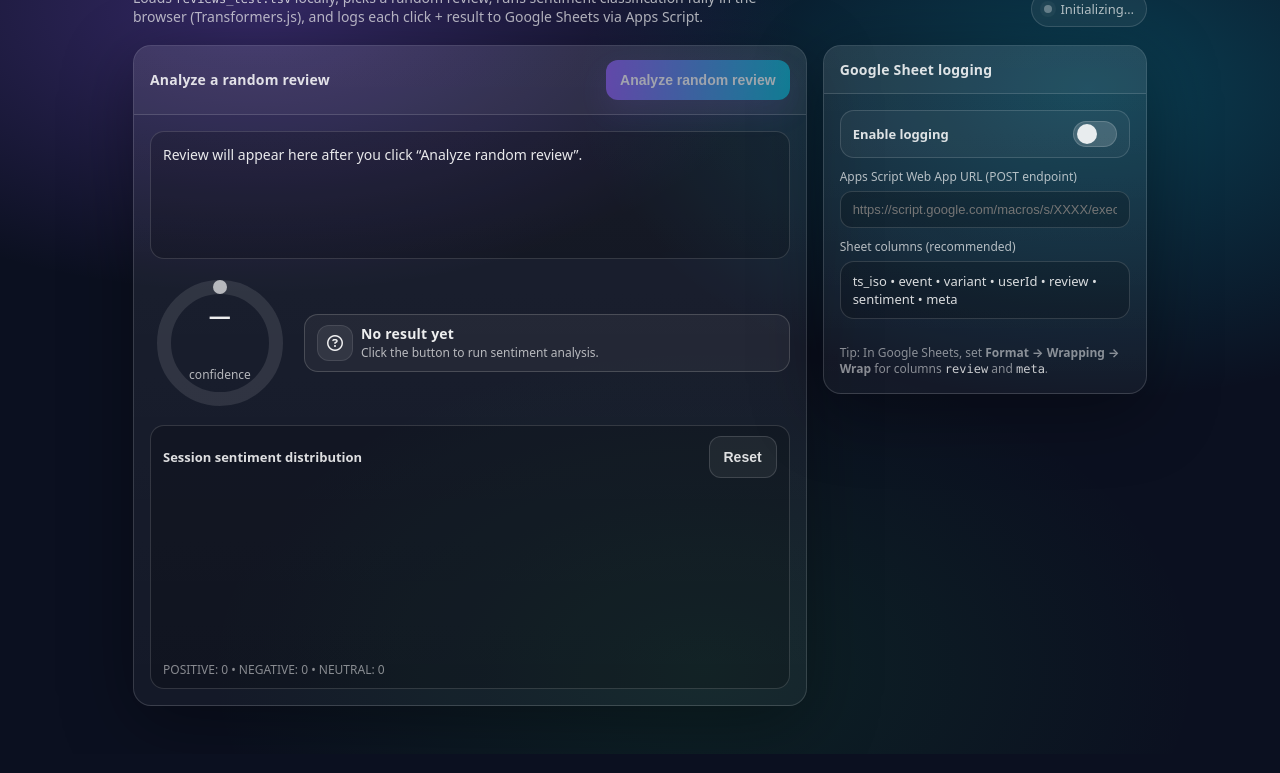
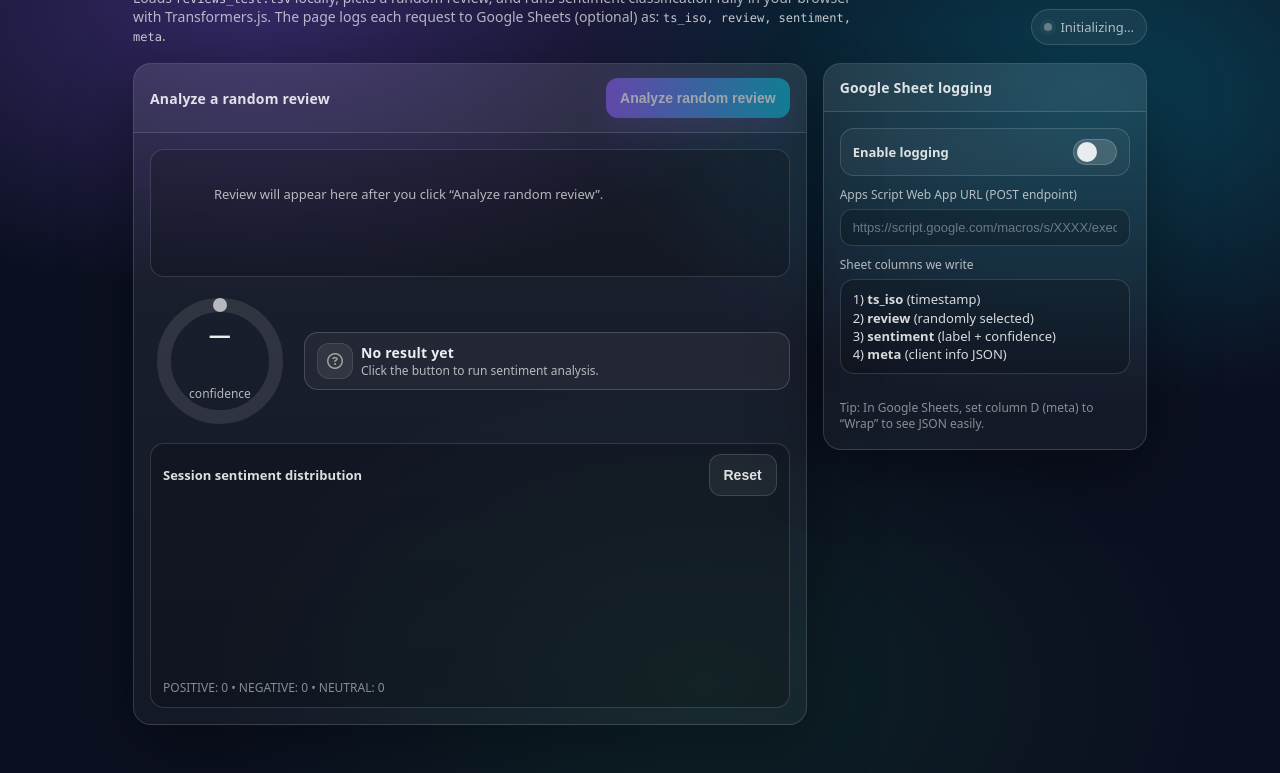
Before and after one commit to ZhenyaZolotukhina/Research-Seminar-2026, a plain HTML site: page index.html in a window 1280 px wide. Shown: the part 78-851 px from the top of the page. Drawn offline with nearby package versions, Linux system fonts and the light colour scheme.

Commit message:
Update index.html

```diff
--- a/index.html
+++ b/index.html
@@ -65,7 +65,7 @@
       color: var(--muted);
       font-size: 14px;
       line-height: 1.35;
-      max-width: 680px;
+      max-width: 720px;
     }
 
     .status{
@@ -205,6 +205,12 @@
       margin: 0;
       color: rgba(255,255,255,0.90);
     }
+    .reviewHint{
+      margin: 0;
+      color: var(--muted);
+      font-size: 13px;
+      line-height: 1.4;
+    }
 
     .resultTop{
       display: grid;
@@ -291,7 +297,16 @@
     .accentNeg{ border-color: rgba(239,68,68,0.35); background: rgba(239,68,68,0.10); }
     .accentNeu{ border-color: rgba(163,163,163,0.30); background: rgba(163,163,163,0.08); }
 
-    .mini{ margin-top: 14px; display: grid; gap: 12px; }
+    .accentPos .icon{ color: var(--pos); }
+    .accentNeg .icon{ color: var(--neg); }
+    .accentNeu .icon{ color: var(--neu); }
+
+    .mini{
+      margin-top: 14px;
+      display: grid;
+      grid-template-columns: 1fr;
+      gap: 12px;
+    }
 
     .chartWrap{
       border-radius: 14px;
@@ -301,9 +316,18 @@
     }
     canvas{ width: 100%; height: 160px; display: block; }
 
-    .settings{ display: grid; gap: 10px; }
-    .field{ display: grid; gap: 6px; }
-    label{ font-size: 12px; color: var(--muted); }
+    .settings{
+      display: grid;
+      gap: 10px;
+    }
+    .field{
+      display: grid;
+      gap: 6px;
+    }
+    label{
+      font-size: 12px;
+      color: var(--muted);
+    }
     input[type="text"]{
       width: 100%;
       border-radius: 12px;
@@ -314,6 +338,7 @@
       outline: none;
       font-size: 13px;
     }
+    input[type="text"]::placeholder{ color: rgba(255,255,255,0.38); }
 
     .toggleRow{
       display: flex;
@@ -377,8 +402,8 @@
       <div class="brand">
         <h1>Review Sentiment Explorer</h1>
         <p>
-          Loads <code>reviews_test.tsv</code> locally, picks a random review, runs sentiment classification fully in the browser (Transformers.js),
-          and logs each click + result to Google Sheets via Apps Script.
+          Loads <code>reviews_test.tsv</code> locally, picks a random review, and runs sentiment classification fully in your browser with Transformers.js.
+          The page logs each request to Google Sheets (optional) as: <code>ts_iso, review, sentiment, meta</code>.
         </p>
       </div>
 
@@ -391,7 +416,6 @@
     </header>
 
     <div class="grid">
-      <!-- Left: Review + result -->
       <section class="card">
         <div class="head">
           <h2>Analyze a random review</h2>
@@ -405,7 +429,9 @@
 
         <div class="body">
           <div class="reviewBox" aria-live="polite">
-            <p class="reviewText" id="reviewText">Review will appear here after you click “Analyze random review”.</p>
+            <p class="reviewText" id="reviewText">
+              <span class="reviewHint">Review will appear here after you click “Analyze random review”.</span>
+            </p>
           </div>
 
           <div class="error" id="errorBox"></div>
@@ -447,7 +473,6 @@
         </div>
       </section>
 
-      <!-- Right: Logging settings -->
       <aside class="card">
         <div class="head">
           <h2>Google Sheet logging</h2>
@@ -467,14 +492,17 @@
             </div>
 
             <div class="field">
-              <label>Sheet columns (recommended)</label>
+              <label>Sheet columns we write</label>
               <div style="border:1px solid var(--line); background:rgba(0,0,0,0.18); border-radius:14px; padding:10px 12px; color:rgba(255,255,255,0.84); font-size:13px; line-height:1.4;">
-                ts_iso • event • variant • userId • review • sentiment • meta
+                1) <b>ts_iso</b> (timestamp)<br/>
+                2) <b>review</b> (randomly selected)<br/>
+                3) <b>sentiment</b> (label + confidence)<br/>
+                4) <b>meta</b> (client info JSON)
               </div>
             </div>
 
             <div class="foot">
-              Tip: In Google Sheets, set <b>Format → Wrapping → Wrap</b> for columns <code>review</code> and <code>meta</code>.
+              Tip: In Google Sheets, set column D (meta) to “Wrap” to see JSON easily.
             </div>
           </div>
         </div>
```
